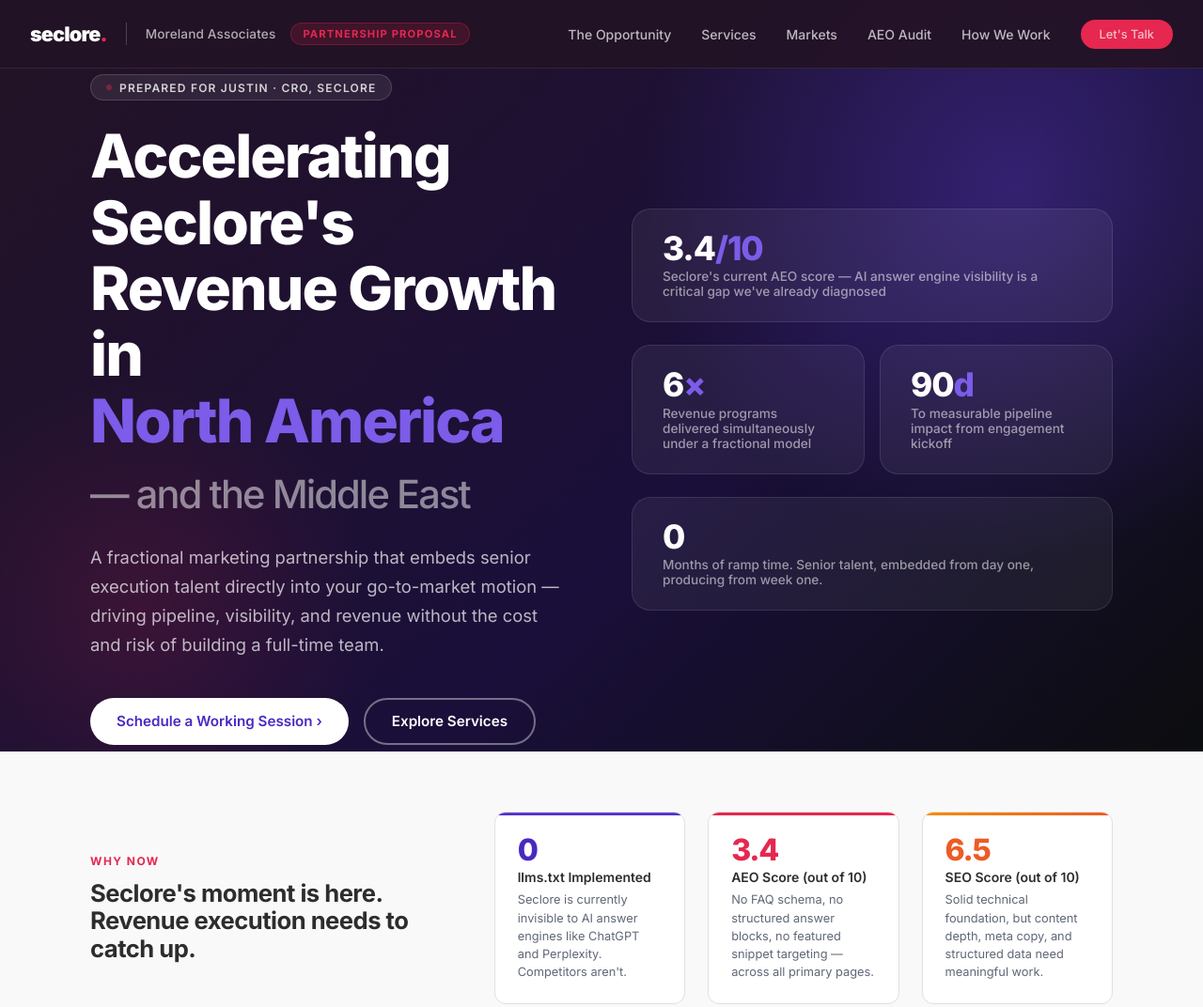
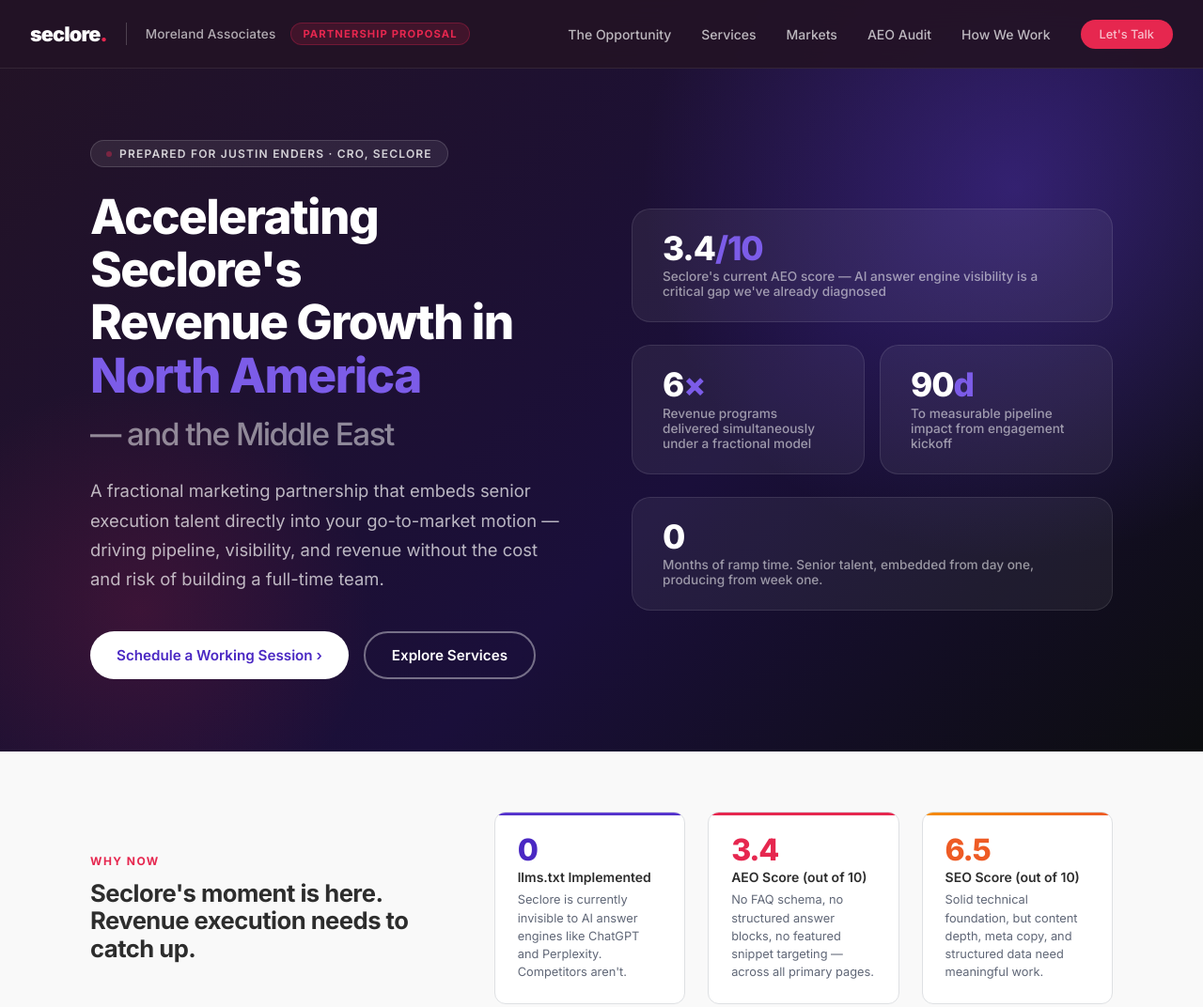
Before and after one commit to mcichon60/Seclore, a plain HTML site: page index.html in a window 1280 px wide. Shown: the top 1072 px of the page at 94% size. Drawn offline with Linux system fonts and the light colour scheme.

Commit message:
Reduce hero h1 font size; add Justin Enders last name

```diff
--- a/index.html
+++ b/index.html
@@ -57,7 +57,7 @@
     }
 
     /* ─── Typography ─────────────────────────────────────────────── */
-    h1 { font-size: clamp(2.4rem, 5vw, 4rem); font-weight: 800; line-height: 1.1; letter-spacing: -0.03em; }
+    h1 { font-size: clamp(2.1rem, 4vw, 3.25rem); font-weight: 800; line-height: 1.1; letter-spacing: -0.03em; }
     h2 { font-size: clamp(1.8rem, 3.5vw, 2.75rem); font-weight: 700; line-height: 1.15; letter-spacing: -0.02em; }
     h3 { font-size: clamp(1.1rem, 2vw, 1.4rem); font-weight: 600; line-height: 1.3; }
     h4 { font-size: 1.05rem; font-weight: 600; line-height: 1.4; }
@@ -971,7 +971,7 @@
         <div class="hero-left">
           <div class="hero-eyebrow">
             <div class="dot"></div>
-            <span>Prepared for Justin · CRO, Seclore</span>
+            <span>Prepared for Justin Enders · CRO, Seclore</span>
           </div>
 
           <h1 class="hero-title">
```
